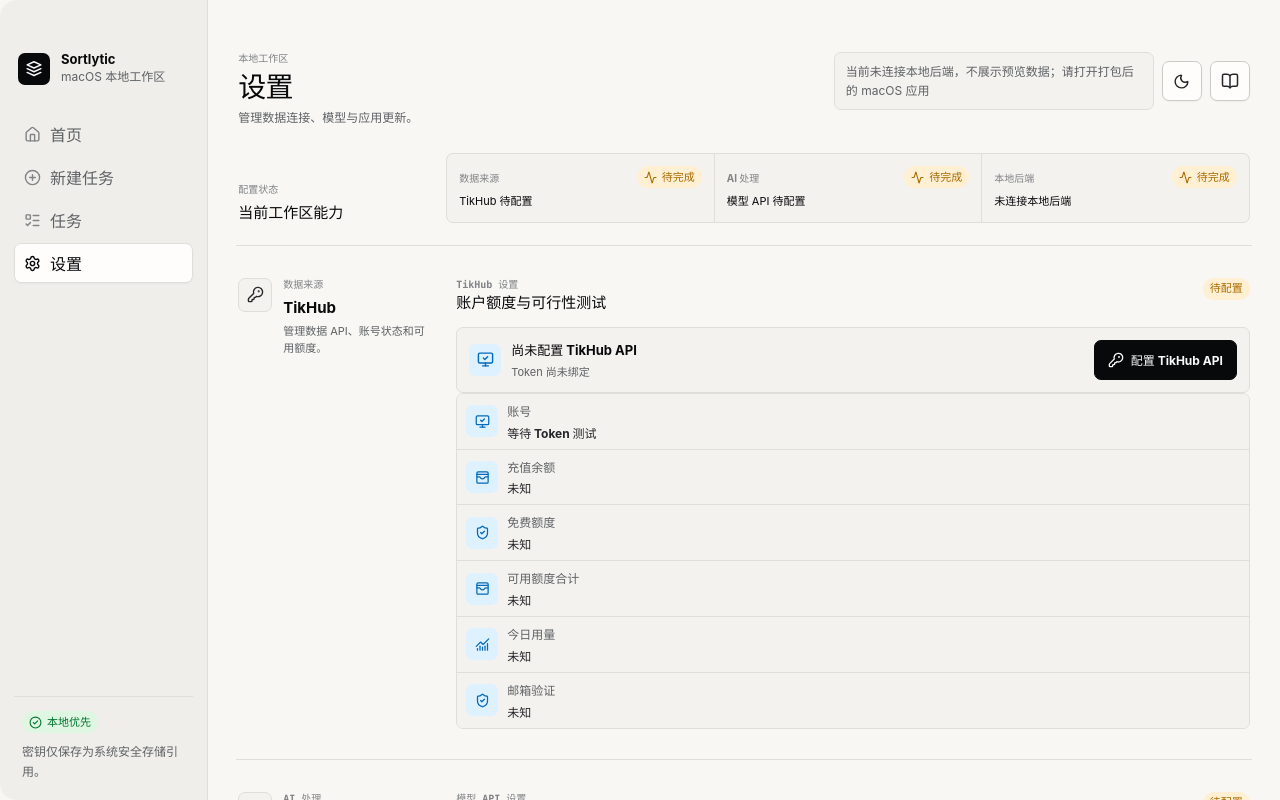
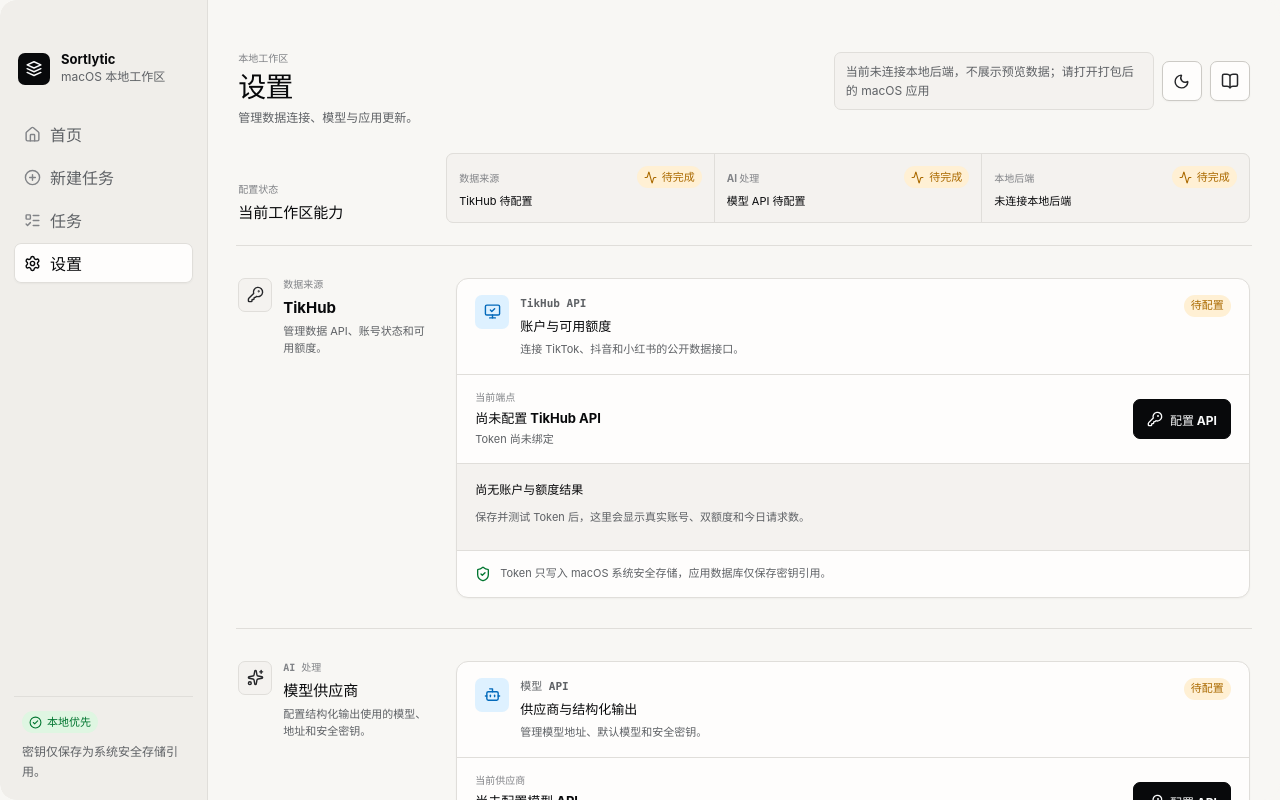
Before and after one commit to ljiulong/sortlytic, a React (Vite) app in the folder apps/macos/: page / in a window 1280 px wide. Both pictures are taken after a click on the button "设置". Built offline with nearby package versions, Linux system fonts and the light colour scheme.

Commit message:
style: 重设计数据与模型配置面板

```diff
--- a/apps/macos/src/ModelSettingsPanel.tsx
+++ b/apps/macos/src/ModelSettingsPanel.tsx
@@ -2,6 +2,7 @@
 import { useCallback, useEffect, useRef, useState } from 'react'
 import type { ModelProviderView, ProviderTestResult } from './backend-api'
 import type { ModelSettingsInput } from './use-workbench-backend'
+import './SettingsPanels.css'
 
 type ApiFormat = ModelSettingsInput['apiFormat']
 
@@ -129,36 +130,60 @@
   }
 
   return (
-    <section className="glass-panel compact-panel">
-      <div className="section-heading">
-        <div>
-          <p className="eyebrow">模型 API 设置</p>
-          <h2>供应商、模型与安全密钥</h2>
+    <section className="settings-provider" aria-labelledby="model-provider-heading">
+      <header className="settings-provider__header">
+        <div className="settings-provider__identity">
+          <span className="settings-provider__icon" data-tone={isActiveProvider ? 'success' : 'info'}>
+            <Bot size={17} aria-hidden="true" />
+          </span>
+          <div>
+            <p className="eyebrow">模型 API</p>
+            <h3 id="model-provider-heading">供应商与结构化输出</h3>
+            <p>管理模型地址、默认模型和安全密钥。</p>
+          </div>
         </div>
         <span className="status-pill" data-tone={isActiveProvider || isValidated ? 'success' : configuredProvider ? 'info' : 'warning'}>
           {isActiveProvider ? '当前使用' : isValidated ? '配置已校验' : configuredProvider ? '已保存' : '待配置'}
         </span>
-      </div>
+      </header>
 
-      <div className="settings-summary">
-        <div className="settings-summary-copy">
-          <div className="connection-icon" data-tone={isActiveProvider ? 'success' : 'info'}>
-            <Bot size={17} aria-hidden="true" />
-          </div>
-          <div>
-            <strong>{activeProvider?.display_name ?? '尚未配置模型 API'}</strong>
-            <span>{activeProvider?.default_model_id ?? '保存后可在弹窗中切换供应商'}</span>
-          </div>
+      <div className="settings-provider__current">
+        <div>
+          <span>当前供应商</span>
+          <strong>{activeProvider?.display_name ?? '尚未配置模型 API'}</strong>
+          <p>{activeProvider?.default_model_id ?? '保存后可在弹窗中切换供应商'}</p>
         </div>
         <button className="primary-button" type="button" onClick={openModal}>
           <KeyRound size={16} aria-hidden="true" />
-          {providers.length > 0 ? '管理模型 API' : '配置模型 API'}
+          {providers.length > 0 ? '管理配置' : '配置 API'}
         </button>
       </div>
 
-      <div className="model-config-summary settings-summary-detail">
+      {activeProvider ? (
+        <dl className="settings-provider__facts settings-provider__facts--model">
+          <div>
+            <dt>供应商</dt>
+            <dd>{activeProvider.display_name}</dd>
+          </div>
+          <div>
+            <dt>默认模型</dt>
+            <dd>{activeProvider.default_model_id || '尚未设置'}</dd>
+          </div>
+          <div>
+            <dt>API 格式</dt>
+            <dd>{apiFormatLabels[toApiFormat(activeProvider.api_format) ?? 'openai_compatible']}</dd>
+          </div>
+        </dl>
+      ) : (
+        <div className="settings-provider__empty">
+          <strong>尚无可用模型配置</strong>
+          <p>保存并校验供应商、模型 ID 和 API Key 后，可以将它设为当前模型。</p>
+        </div>
+      )}
+
+      <div className="settings-provider__security">
         <ShieldCheck size={17} aria-hidden="true" />
-        <span>API Key 只写入 macOS 系统安全存储，应用数据库仅保存密钥引用。</span>
+        <p>API Key 只写入 macOS 系统安全存储，应用数据库仅保存密钥引用。</p>
       </div>
 
       {isOpen ? (
@@ -224,7 +249,7 @@
                   <input autoComplete="new-password" autoFocus={Boolean(configuredProvider)} placeholder={configuredProvider ? '留空以复用已保存密钥' : '只保存到系统安全存储'} type="password" value={apiKey} onChange={(event) => setApiKey(event.target.value)} />
                 </label>
               </div>
-              <div className="model-security-note">
+              <div className="settings-provider__dialog-security">
                 <ShieldCheck size={17} aria-hidden="true" />
                 <p>API Key 只写入 macOS 系统安全存储，当前操作校验配置完整性，不会发起真实模型请求。</p>
               </div>
--- /dev/null
+++ b/apps/macos/src/SettingsPanels.css
@@ -0,0 +1,184 @@
+.settings-provider {
+  min-width: 0;
+  overflow: hidden;
+  background: var(--surface);
+  border: 1px solid var(--border-subtle);
+  border-radius: var(--radius-lg);
+  box-shadow: var(--shadow-panel);
+}
+
+.settings-provider__header {
+  display: flex;
+  align-items: flex-start;
+  justify-content: space-between;
+  gap: 16px;
+  padding: 16px 18px;
+  border-bottom: 1px solid var(--border-subtle);
+}
+
+.settings-provider__identity {
+  display: grid;
+  grid-template-columns: 34px minmax(0, 1fr);
+  gap: 11px;
+  min-width: 0;
+}
+
+.settings-provider__identity > div {
+  display: grid;
+  gap: 4px;
+  min-width: 0;
+}
+
+.settings-provider__identity .eyebrow {
+  margin: 0;
+}
+
+.settings-provider__identity p,
+.settings-provider__current p,
+.settings-provider__empty p,
+.settings-provider__security p,
+.settings-provider__dialog-security p {
+  margin: 0;
+  color: var(--text-muted);
+  font-size: 11px;
+  line-height: 1.6;
+}
+
+.settings-provider__icon {
+  display: grid;
+  place-items: center;
+  width: 34px;
+  height: 34px;
+  color: var(--info);
+  background: var(--info-surface);
+  border-radius: var(--radius-md);
+}
+
+.settings-provider__icon[data-tone='success'] {
+  color: var(--success);
+  background: var(--success-surface);
+}
+
+.settings-provider__current {
+  display: flex;
+  align-items: center;
+  justify-content: space-between;
+  gap: 18px;
+  padding: 14px 18px;
+}
+
+.settings-provider__current > div {
+  display: grid;
+  gap: 4px;
+  min-width: 0;
+}
+
+.settings-provider__current span,
+.settings-provider__facts dt {
+  color: var(--text-faint);
+  font-size: 10px;
+  font-weight: 650;
+}
+
+.settings-provider__current strong {
+  overflow-wrap: anywhere;
+  color: var(--text-strong);
+  font-size: 13px;
+}
+
+.settings-provider__facts {
+  display: grid;
+  grid-template-columns: repeat(3, minmax(0, 1fr));
+  gap: 1px;
+  margin: 0;
+  background: var(--border-subtle);
+  border-block: 1px solid var(--border-subtle);
+}
+
+.settings-provider__facts--model {
+  grid-template-columns: repeat(3, minmax(0, 1fr));
+}
+
+.settings-provider__facts > div {
+  display: grid;
+  gap: 6px;
+  min-width: 0;
+  padding: 12px 18px;
+  background: var(--surface-raised);
+}
+
+.settings-provider__facts dt,
+.settings-provider__facts dd {
+  margin: 0;
+}
+
+.settings-provider__facts dd {
+  overflow-wrap: anywhere;
+  color: var(--text-strong);
+  font-size: 11px;
+  line-height: 1.55;
+}
+
+.settings-provider__facts dd[data-numeric='true'] {
+  font-family: ui-monospace, "SFMono-Regular", Menlo, Monaco, Consolas, monospace;
+  font-variant-numeric: tabular-nums;
+}
+
+.settings-provider__empty {
+  display: grid;
+  gap: 5px;
+  min-height: 88px;
+  padding: 16px 18px;
+  background: var(--surface-raised);
+  border-block: 1px solid var(--border-subtle);
+}
+
+.settings-provider__empty strong {
+  color: var(--text-strong);
+  font-size: 12px;
+}
+
+.settings-provider__security,
+.settings-provider__dialog-security {
+  display: flex;
+  align-items: center;
+  gap: 9px;
+  min-height: 46px;
+  padding: 10px 18px;
+  color: var(--success);
+}
+
+.settings-provider__security svg,
+.settings-provider__dialog-security svg {
+  flex: 0 0 auto;
+}
+
+.settings-provider__dialog-security {
+  padding: 10px 11px;
+  background: var(--surface-raised);
+  border: 1px solid var(--border-subtle);
+  border-radius: var(--radius-md);
+}
+
+@media (max-width: 680px) {
+  .settings-provider__facts,
+  .settings-provider__facts--model {
+    grid-template-columns: repeat(2, minmax(0, 1fr));
+  }
+}
+
+@media (max-width: 520px) {
+  .settings-provider__header,
+  .settings-provider__current {
+    align-items: flex-start;
+  }
+
+  .settings-provider__current {
+    flex-direction: column;
+  }
+
+  .settings-provider__facts,
+  .settings-provider__facts--model {
+    grid-template-columns: 1fr;
+  }
+}
--- a/apps/macos/src/TikhubSettingsPanel.tsx
+++ b/apps/macos/src/TikhubSettingsPanel.tsx
@@ -1,6 +1,7 @@
-import { ChartNoAxesCombined, KeyRound, MonitorCheck, ShieldCheck, WalletCards, X } from 'lucide-react'
+import { KeyRound, MonitorCheck, ShieldCheck, X } from 'lucide-react'
 import { useEffect, useState } from 'react'
 import type { TikhubConnectionTestResult, TikhubConnectorView } from './backend-api'
+import './SettingsPanels.css'
 
 type TikhubSettingsPanelProps = {
   connector?: TikhubConnectorView | null
@@ -40,40 +41,54 @@
   }
 
   return (
-    <section className="glass-panel compact-panel">
-      <div className="section-heading">
-        <div>
-          <p className="eyebrow">TikHub 设置</p>
-          <h2>账户额度与可行性测试</h2>
+    <section className="settings-provider" aria-labelledby="tikhub-provider-heading">
+      <header className="settings-provider__header">
+        <div className="settings-provider__identity">
+          <span className="settings-provider__icon" data-tone={result?.success ? 'success' : 'info'}>
+            <MonitorCheck size={17} aria-hidden="true" />
+          </span>
+          <div>
+            <p className="eyebrow">TikHub API</p>
+            <h3 id="tikhub-provider-heading">账户与可用额度</h3>
+            <p>连接 TikTok、抖音和小红书的公开数据接口。</p>
+          </div>
         </div>
         <span className="status-pill" data-tone={result?.success ? 'success' : connector?.enabled ? 'info' : 'warning'}>
           {statusLabel}
         </span>
-      </div>
+      </header>
 
-      <div className="settings-summary">
-        <div className="settings-summary-copy">
-          <div className="connection-icon" data-tone={result?.success ? 'success' : 'info'}>
-            <MonitorCheck size={17} aria-hidden="true" />
-          </div>
-          <div>
-            <strong>{connector?.base_url ?? '尚未配置 TikHub API'}</strong>
-            <span>{hasSavedToken ? 'Token 已保存到系统安全存储' : 'Token 尚未绑定'}</span>
-          </div>
+      <div className="settings-provider__current">
+        <div>
+          <span>当前端点</span>
+          <strong>{connector?.base_url ?? '尚未配置 TikHub API'}</strong>
+          <p>{hasSavedToken ? 'Token 已保存到系统安全存储' : 'Token 尚未绑定'}</p>
         </div>
         <button className="primary-button" type="button" onClick={() => setIsOpen(true)}>
           <KeyRound size={16} aria-hidden="true" />
-          {hasSavedToken ? '编辑 TikHub 配置' : '配置 TikHub API'}
+          {hasSavedToken ? '管理配置' : '配置 API'}
         </button>
       </div>
 
-      <div className="export-grid">
-        <InfoItem icon={MonitorCheck} label="账号" value={result?.masked_email ?? '等待 Token 测试'} />
-        <InfoItem icon={WalletCards} label="充值余额" value={formatCredit(result?.balance)} />
-        <InfoItem icon={ShieldCheck} label="免费额度" value={formatCredit(result?.free_credit)} />
-        <InfoItem icon={WalletCards} label="可用额度合计" value={formatCredit(result?.available_credit)} />
-        <InfoItem icon={ChartNoAxesCombined} label="今日用量" value={formatDailyUsage(result?.daily_usage_json)} />
-        <InfoItem icon={ShieldCheck} label="邮箱验证" value={result?.email_verified == null ? '未知' : result.email_verified ? '已验证' : '未验证'} />
+      {result ? (
+        <dl className="settings-provider__facts">
+          <ProviderFact label="账号" value={result.masked_email ?? '未返回账号'} />
+          <ProviderFact label="邮箱验证" value={result.email_verified == null ? '未知' : result.email_verified ? '已验证' : '未验证'} />
+          <ProviderFact label="充值余额" value={formatCredit(result.balance)} numeric />
+          <ProviderFact label="免费额度" value={formatCredit(result.free_credit)} numeric />
+          <ProviderFact label="可用额度合计" value={formatCredit(result.available_credit)} numeric />
+          <ProviderFact label="今日用量" value={formatDailyUsage(result.daily_usage_json)} numeric />
+        </dl>
+      ) : (
+        <div className="settings-provider__empty">
+          <strong>尚无账户与额度结果</strong>
+          <p>保存并测试 Token 后，这里会显示真实账号、双额度和今日请求数。</p>
+        </div>
+      )}
+
+      <div className="settings-provider__security">
+        <ShieldCheck size={16} aria-hidden="true" />
+        <p>Token 只写入 macOS 系统安全存储，应用数据库仅保存密钥引用。</p>
       </div>
 
       {isOpen ? (
@@ -125,7 +140,7 @@
                   onChange={(event) => setToken(event.target.value)}
                 />
               </label>
-              <div className="model-security-note">
+              <div className="settings-provider__dialog-security">
                 <ShieldCheck size={17} aria-hidden="true" />
                 <p>Token 只写入 macOS 系统安全存储，应用数据库仅保存密钥引用。</p>
               </div>
@@ -163,24 +178,19 @@
   return requestCount == null ? '已获取明细' : `${requestCount.toLocaleString()} 次请求`
 }
 
-function InfoItem({
-  icon: Icon,
+function ProviderFact({
   label,
   value,
+  numeric = false,
 }: {
-  icon: typeof MonitorCheck
   label: string
   value: string
+  numeric?: boolean
 }) {
   return (
-    <div className="export-item">
-      <div className="connection-icon" data-tone="info">
-        <Icon size={15} aria-hidden="true" />
-      </div>
-      <div>
-        <span>{label}</span>
-        <strong>{value}</strong>
-      </div>
+    <div>
+      <dt>{label}</dt>
+      <dd data-numeric={numeric}>{value}</dd>
     </div>
   )
 }
```
